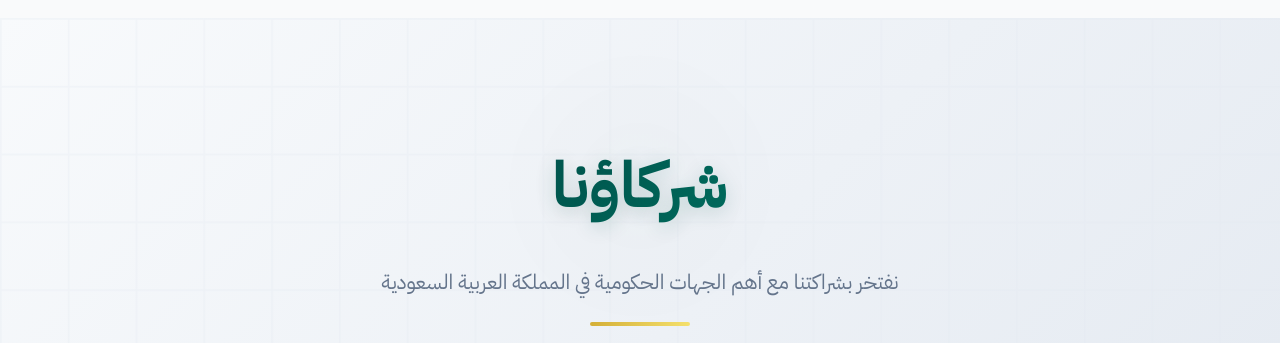
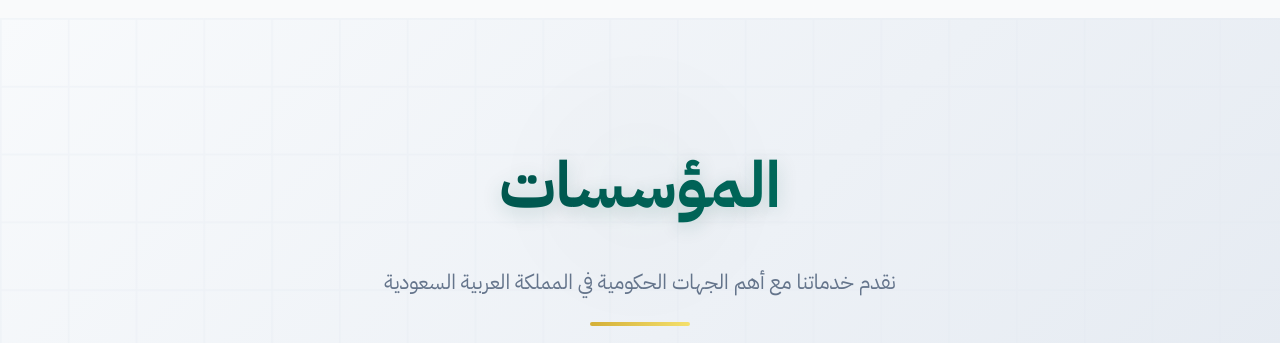
Before and after one commit to MichealSoliman/basamat-afaq, a plain HTML site: page index.html in a window 1280 px wide. Shown: the part 8600-8943 px from the top of the page. Drawn offline with nearby package versions, Linux system fonts and the light colour scheme.

Commit message:
change section

```diff
--- a/index.html
+++ b/index.html
@@ -1613,12 +1613,12 @@
         <div class="partners-hero-header">
             <div class="partners-title-container">
                 <div class="partners-title-backdrop"></div>
-                <h2 class="partners-mega-title">شركاؤنا</h2>
+                <h2 class="partners-mega-title">المؤسسات</h2>
 
             </div>
             <div class="partners-subtitle-container">
                 <p class="partners-description">
-                    نفتخر بشراكتنا مع أهم الجهات الحكومية في المملكة العربية السعودية
+                    نقدم  خدماتنا مع أهم الجهات الحكومية في المملكة العربية السعودية
                 </p>
                 <div class="partners-description-line"></div>
             </div>
```
